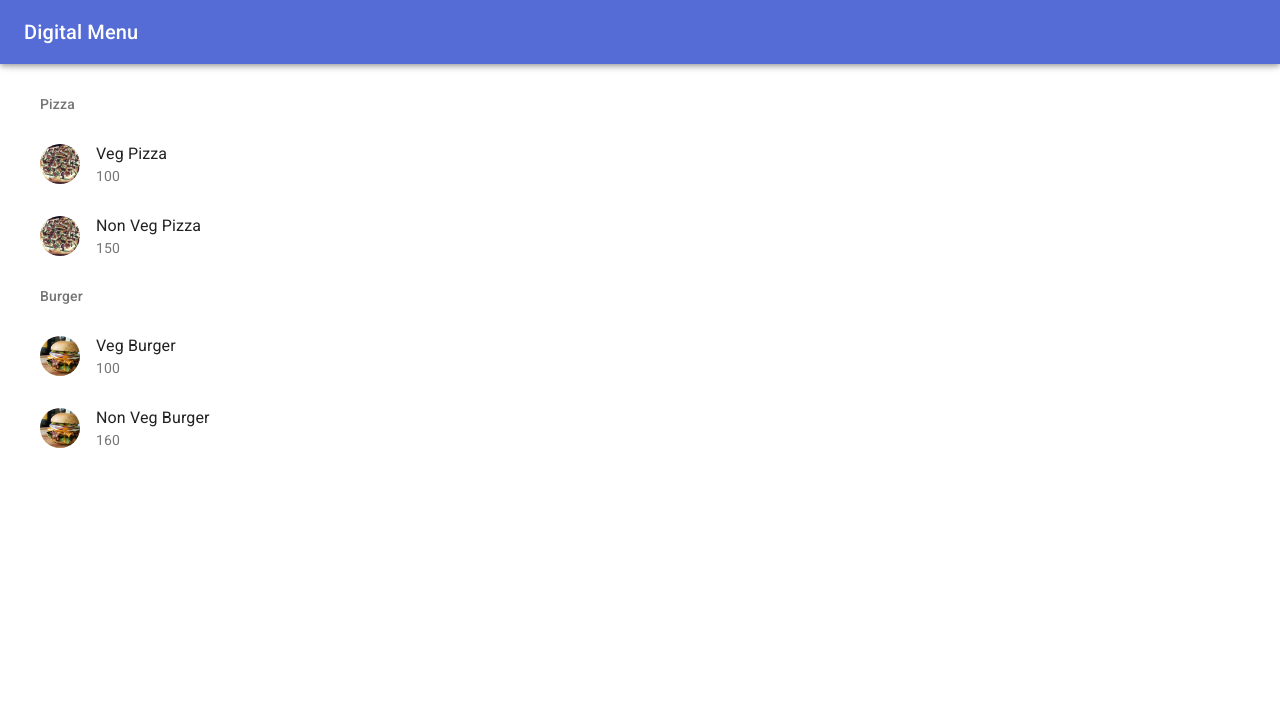
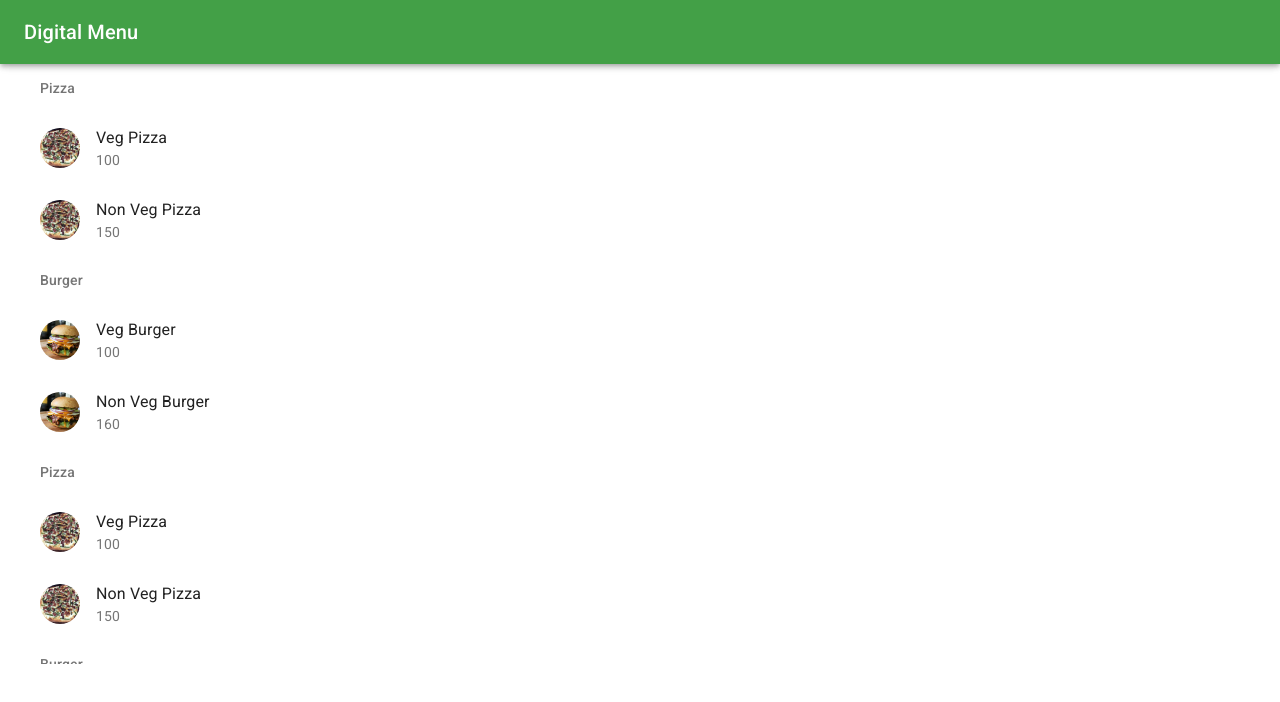
Before and after one commit to nadimsheikh07/digital-menu, a Next.js app: page / in a window 1280 px wide. Shown: the top 702 px of the page. Built offline with nearby package versions, Linux system fonts and the light colour scheme.

Commit message:
update layout

```diff
--- a/component/layout/index.js
+++ b/component/layout/index.js
@@ -3,7 +3,6 @@ import AppBar from '@material-ui/core/AppBar';
 import Toolbar from '@material-ui/core/Toolbar';
 import Typography from '@material-ui/core/Typography';
 import CssBaseline from '@material-ui/core/CssBaseline';
-import Box from '@material-ui/core/Box';
 import Container from '@material-ui/core/Container';
 import Fab from '@material-ui/core/Fab';
 import KeyboardArrowUpIcon from '@material-ui/icons/KeyboardArrowUp';
@@ -28,9 +27,7 @@ const Index = (props) => {
             </HideOnScroll>
             <Toolbar id="back-to-top-anchor" />
             <Container>
-                <Box my={2}>
-                    {children}
-                </Box>
+                {children}
             </Container>
 
             <ScrollTop {...props}>
--- a/config/theme.js
+++ b/config/theme.js
@@ -5,13 +5,13 @@ import { red } from '@material-ui/core/colors';
 const theme = createTheme({
   palette: {
     primary: {
-      main: '#556cd6',
+      main: '#43a047',
     },
     secondary: {
-      main: '#19857b',
+      main: '#ff5722',
     },
     error: {
-      main: red.A400,
+      main: '#ef5350',
     },
     background: {
       default: '#fff',
--- a/data/menu.json
+++ b/data/menu.json
@@ -1,4 +1,48 @@
 [
+    {
+        "id": "pizza",
+        "name": "Pizza",
+        "items": [
+            {
+                "id": "veg-pizza",
+                "name": "Veg Pizza",
+                "price": 100,
+                "image": "/images/pizza.png",
+                "veg": true,
+                "agg": false
+            },
+            {
+                "id": "non-veg-pizza",
+                "name": "Non Veg Pizza",
+                "image": "/images/pizza.png",
+                "price": 150,
+                "veg": false,
+                "agg": false
+            }
+        ]
+    },
+    {
+        "id": "burger",
+        "name": "Burger",
+        "items": [
+            {
+                "id": "veg-burger",
+                "name": "Veg Burger",
+                "image": "/images/burger.jpeg",
+                "price": 100,
+                "veg": true,
+                "agg": false
+            },
+            {
+                "id": "non-veg-burger",
+                "name": "Non Veg Burger",
+                "image": "/images/burger.jpeg",
+                "price": 160,
+                "veg": false,
+                "agg": false
+            }
+        ]
+    },
     {
         "id": "pizza",
         "name": "Pizza",
```
